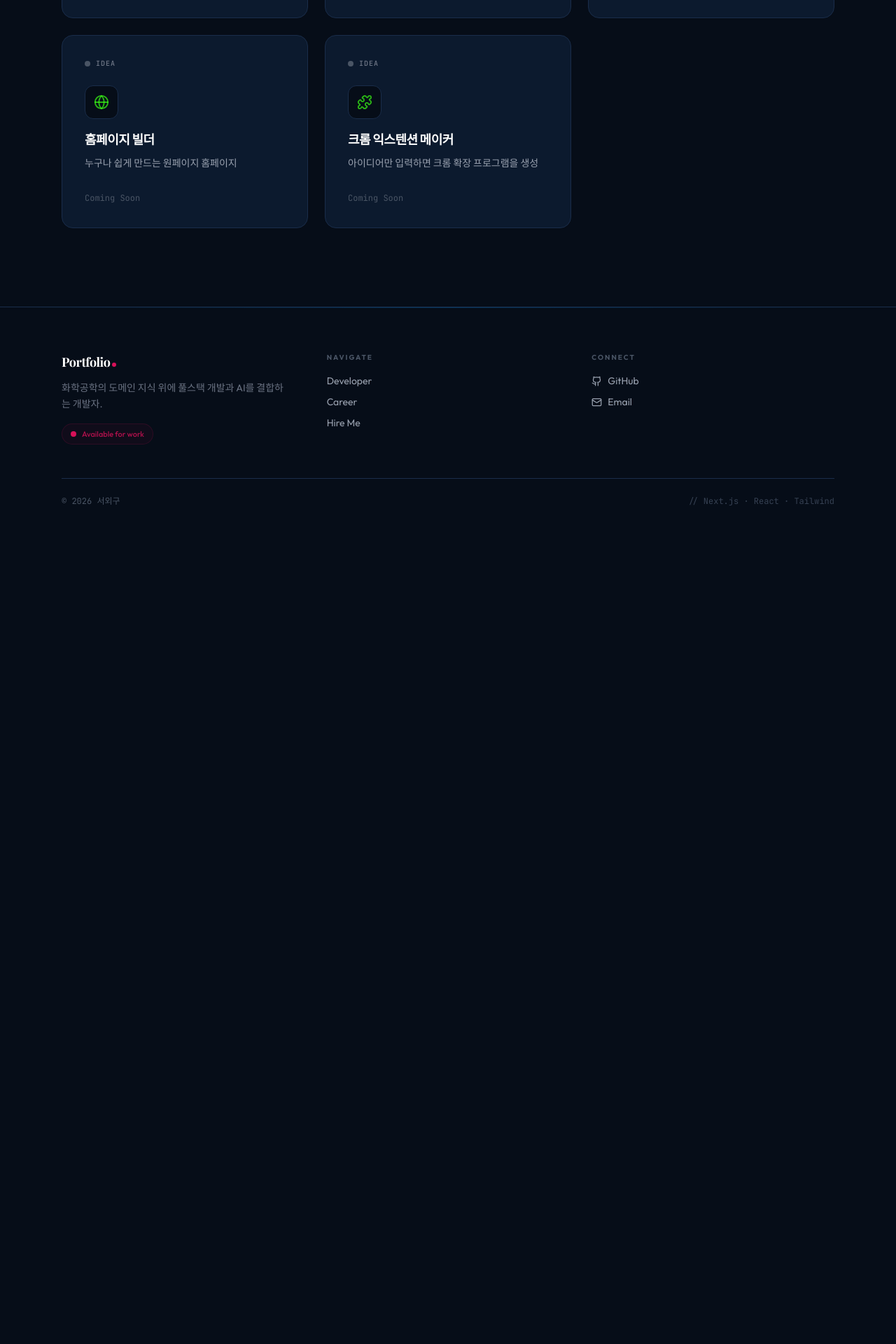
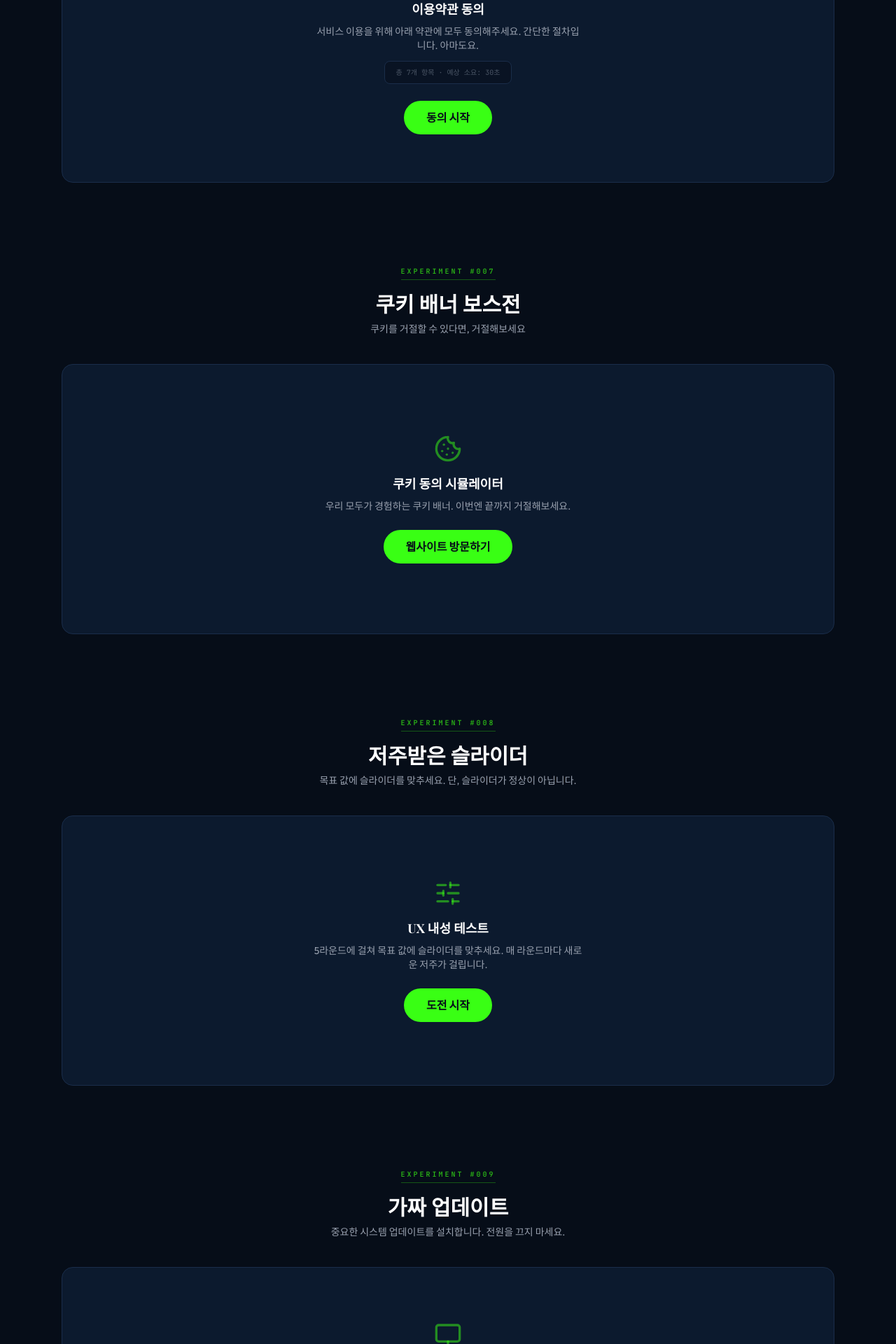
Before and after one commit to sud665/portfolio-lab, a Next.js app: page /madmax in a window 1280 px wide. Shown: the part 880-2800 px from the top of the page at 70% size. Before the commit the page ends 1668 px from the top, so only its background shows below. Built offline with nearby package versions, Linux system fonts and the light colour scheme.

Commit message:
feat: integrate 5 new experiments into madmax page
Co-Authored-By: Claude Opus 4.6 <noreply@anthropic.com>

```diff
--- a/app/madmax/page.tsx
+++ b/app/madmax/page.tsx
@@ -4,6 +4,17 @@ import { LAB_EXPERIMENTS } from "@/lib/constants";
 
 import { MadmaxHero } from "@/components/madmax/MadmaxHero";
 import { LabGrid } from "@/components/madmax/LabGrid";
+import { RunawayButton } from "@/components/madmax/RunawayButton";
+import { PasswordHell } from "@/components/madmax/PasswordHell";
+import { DontPress } from "@/components/madmax/DontPress";
+import { LieDetector } from "@/components/madmax/LieDetector";
+import { InfiniteLoading } from "@/components/madmax/InfiniteLoading";
+import { FortuneLab } from "@/components/madmax/Fortunelab";
+import { ConsentHell } from "@/components/madmax/ConsentHell";
+import { CookieBoss } from "@/components/madmax/CookieBoss";
+import { CursedSlider } from "@/components/madmax/CursedSlider";
+import { FakeUpdate } from "@/components/madmax/FakeUpdate";
+import { CaptchaHell } from "@/components/madmax/CaptchaHell";
 
 export const metadata: Metadata = {
   title: "MADMAX LAB — 희안한 거 만드는 연구실",
@@ -19,6 +30,17 @@ export default function MadmaxPage() {
   return (
     <>
       <MadmaxHero />
+      <RunawayButton />
+      <PasswordHell />
+      <DontPress />
+      <LieDetector />
+      <InfiniteLoading />
+      <FortuneLab />
+      <ConsentHell />
+      <CookieBoss />
+      <CursedSlider />
+      <FakeUpdate />
+      <CaptchaHell />
       <LabGrid experiments={LAB_EXPERIMENTS} />
     </>
   );
```
